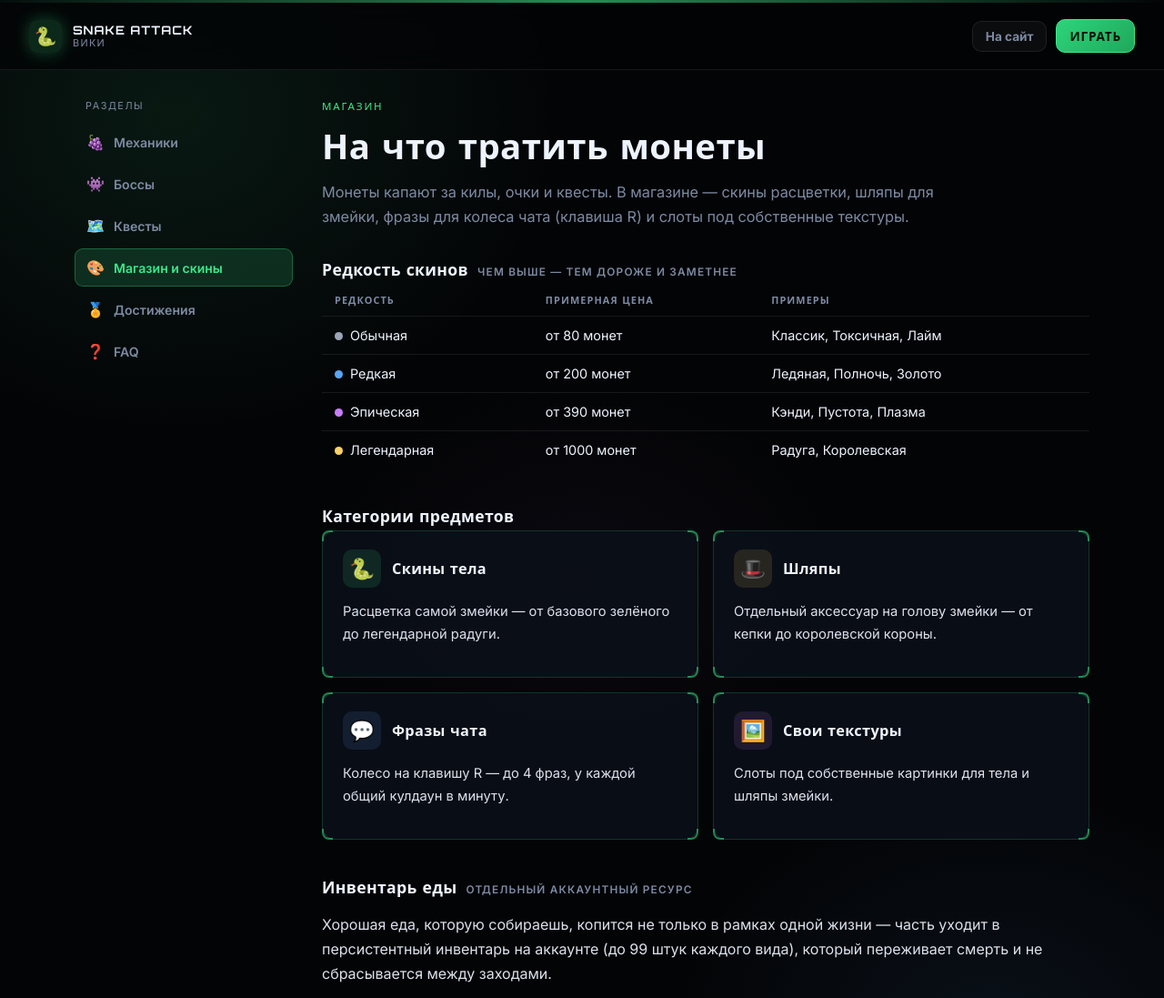
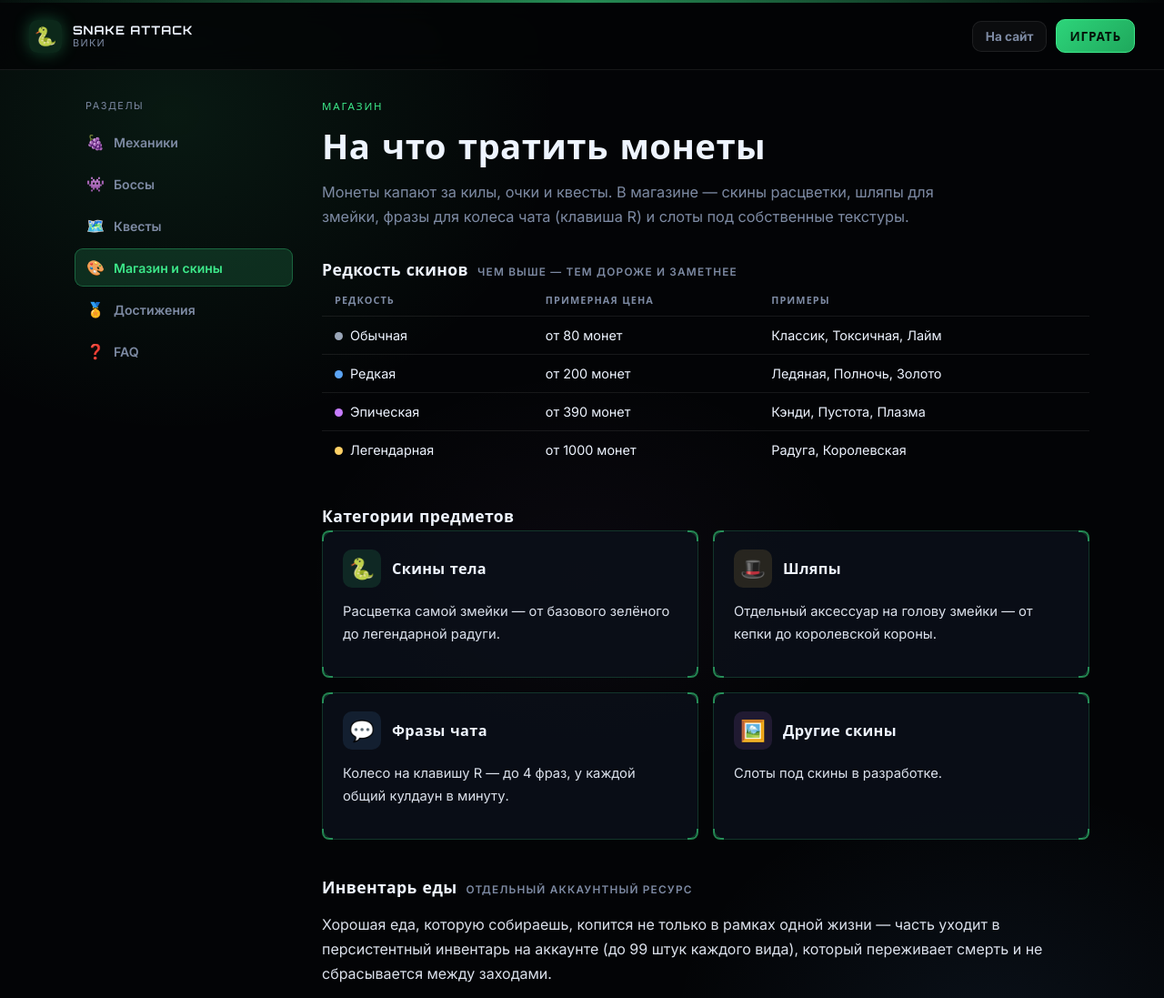
Before and after one commit to KaVoshnik/MultiplayerUltimateSnakeAttack, a website: page public/wiki/shop.html in a window 1280 px wide. Shown: the top 1097 px of the page at 91% size. Drawn offline with Linux system fonts and the light colour scheme.

Commit message:
refactor: update FAQ and shop sections for clarity and consistency

```diff
--- a/public/wiki/shop.html
+++ b/public/wiki/shop.html
@@ -92,9 +92,9 @@
             <span class="cM-bl hudCornerMini"></span><span class="cM-br hudCornerMini"></span>
             <div class="hudPanelHead">
               <span class="hudPanelIcon" style="background:rgba(199,125,255,.12);">🖼️</span>
-              <div><div class="hudPanelName">Свои текстуры</div></div>
+              <div><div class="hudPanelName">Другие скины</div></div>
             </div>
-            <p class="hudPanelDesc">Слоты под собственные картинки для тела и шляпы змейки.</p>
+            <p class="hudPanelDesc">Слоты под скины в разработке.</p>
           </div>
         </div>
       </section>
```
Also changed, not shown: public/wiki/faq.html (+0 -8 lines).
